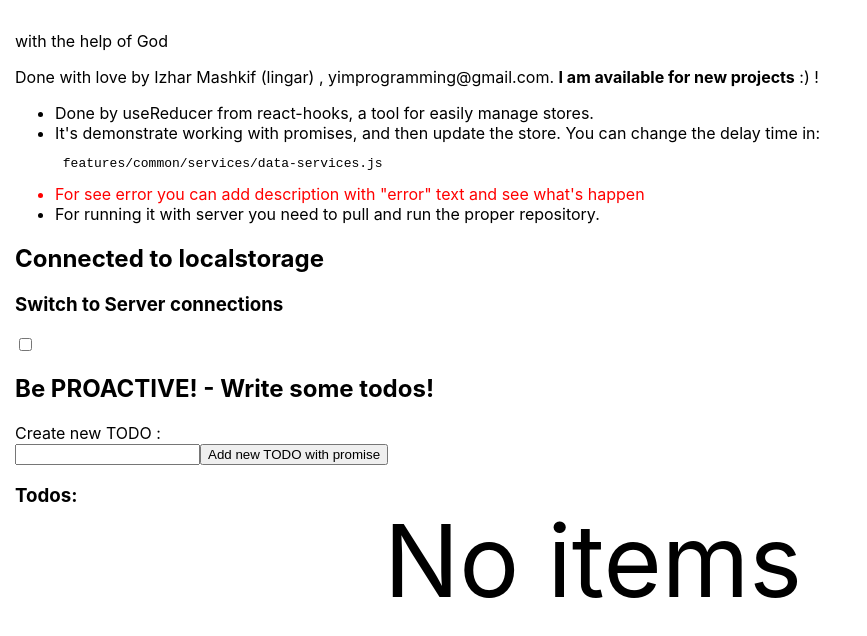
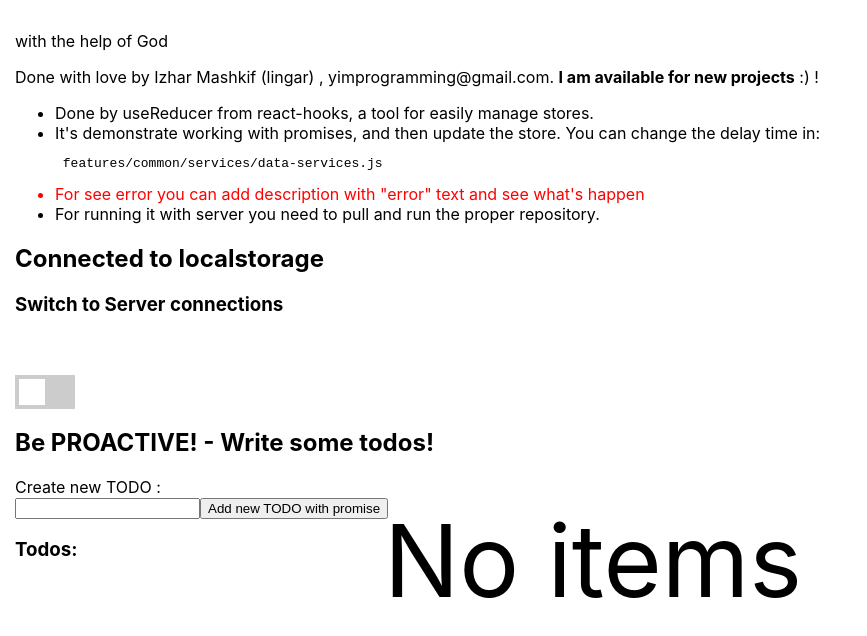
Before and after one commit to lingar-poc/react-todos-frontend, a React (Create React App) app: page / in a window 1280 px wide. Shown: the top 636 px of the page, without its empty margins (0-867 px from the left). Built offline with nearby package versions, Linux system fonts and the light colour scheme.

Commit message:
Adding simple toggle. Get is working

```diff
--- a/src/App.css
+++ b/src/App.css
@@ -82,3 +82,63 @@
     0% { transform: rotate(0deg); }
     100% { transform: rotate(360deg); }
 }
+/*basic swtich slider style - https://www.w3schools.com/howto/tryit.asp?filename=tryhow_css_switch- from here */
+.switch {
+    position: relative;
+    display: inline-block;
+    width: 60px;
+    height: 34px;
+}
+
+.switch input {
+    opacity: 0;
+    width: 0;
+    height: 0;
+}
+
+.slider {
+    position: absolute;
+    cursor: pointer;
+    top: 0;
+    left: 0;
+    right: 0;
+    bottom: 0;
+    background-color: #ccc;
+    -webkit-transition: .4s;
+    transition: .4s;
+}
+
+.slider:before {
+    position: absolute;
+    content: "";
+    height: 26px;
+    width: 26px;
+    left: 4px;
+    bottom: 4px;
+    background-color: white;
+    -webkit-transition: .4s;
+    transition: .4s;
+}
+
+input:checked + .slider {
+    background-color: #2196F3;
+}
+
+input:focus + .slider {
+    box-shadow: 0 0 1px #2196F3;
+}
+
+input:checked + .slider:before {
+    -webkit-transform: translateX(26px);
+    -ms-transform: translateX(26px);
+    transform: translateX(26px);
+}
+
+/* Rounded sliders */
+.slider.round {
+    border-radius: 34px;
+}
+
+.slider.round:before {
+    border-radius: 50%;
+}
--- a/src/App.js
+++ b/src/App.js
@@ -122,7 +122,8 @@
     return (
         <div className="">
             <p>with the help of God</p>
-            <p>Done with love by Izhar Mashkif (lingar) , yimprogramming@gmail.com. <b>I am available for new projects</b> :) !
+            <p>Done with love by Izhar Mashkif (lingar) , yimprogramming@gmail.com. <b>I am available for new
+                projects</b> :) !
             </p>
 
 
@@ -135,16 +136,32 @@
                 <li style={{color: "red"}}>For see error you can add description with "error" text and see what's
                     happen
                 </li>
-                <li>For running it with server you need to pull and run the proper repository. </li>
+                <li>For running it with server you need to pull and run the proper repository.</li>
 
             </ul>
-            {!todosStore.loading ? <div>
+            {/*Simple check box*/}
+            {/*{!todosStore.loading ? <div>*/}
+            {/*    <h2>Connected to {serverConnection ? "Server" : "localstorage"}</h2>*/}
+            {/*    <h3>Switch to {!serverConnection ? "Server" : "localstorage"} connections</h3>*/}
+
+
+            {/*    <input type="checkbox"*/}
+            {/*           onChange={() => setServerConnection(!serverConnection)}*/}
+            {/*           checked={serverConnection}/>*/}
+            {/*</div> : "Trying to connect"}*/}
+
+            {!todosStore.loading ?<div>
                 <h2>Connected to {serverConnection ? "Server" : "localstorage"}</h2>
                 <h3>Switch to {!serverConnection ? "Server" : "localstorage"} connections</h3>
-                <input type="checkbox"
-                       onChange={() => setServerConnection(!serverConnection)}
+            </div> : <h1>Trying to connect, wait</h1>}
+
+            <br/><br/>
+
+            <label className="switch">
+                <input type="checkbox" onChange={() => setServerConnection(!serverConnection)}
                        checked={serverConnection}/>
-            </div> : "Trying to connect"}
+                <span className="slider"></span>
+            </label>
             {/*The todos component with todo's store for managing the data from one place*/}
             {/*TODO - make a prop of the data service which will pass to the store and its Todo's childs. */}
             <Todos todosStore={todosStore} todosAction={dispatchTodoAction}/>
```
